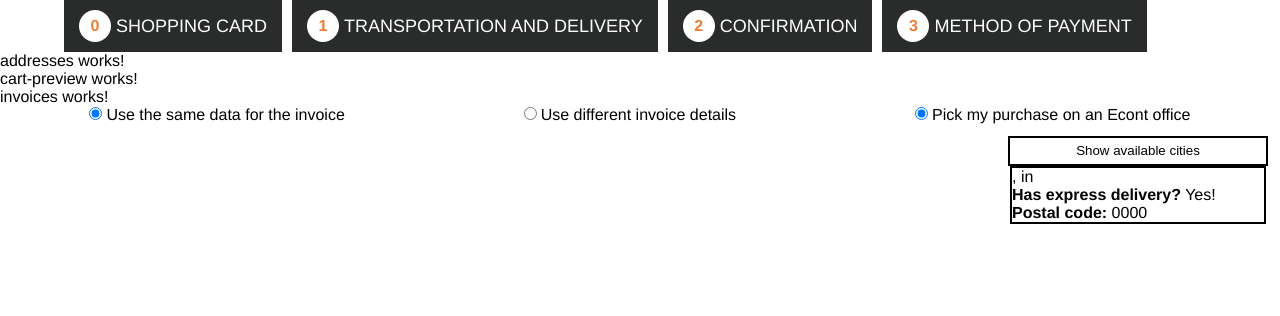
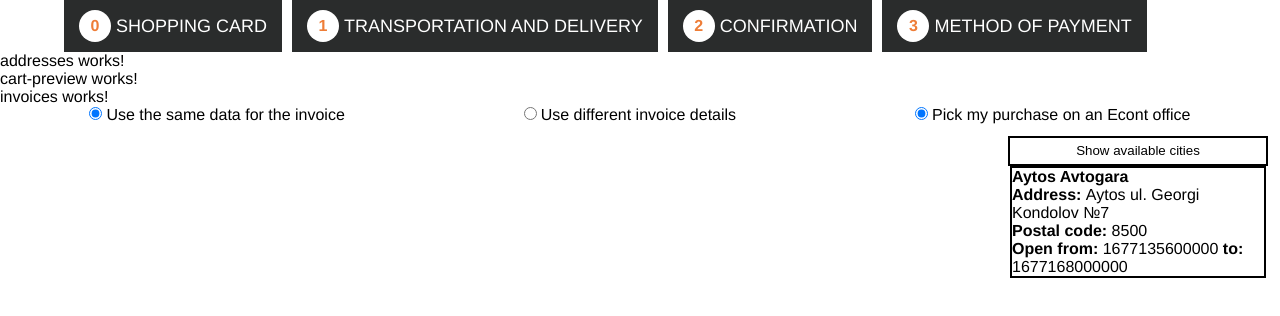
Before and after one commit to AlbertoDesastre/Econt-miniapp-Angular, an Angular app: page / in a window 1280 px wide. Both pictures are taken after a click on the button "Show available cities". Shown: the top 316 px of the page. Built offline with nearby package versions, Linux system fonts and the light colour scheme; no server answers.

Commit message:
Displaying offices on dropdown

```diff
--- a/src/app/components/dropdown-cities/dropdown.component.html
+++ b/src/app/components/dropdown-cities/dropdown.component.html
@@ -9,16 +9,16 @@
       Show available cities
     </button>
     <ul class="dropdown" [ngClass]="{ active: showDropdown }">
-      <li class="dropdown-li" *ngFor="let city of cities">
+      <li class="dropdown-li" *ngFor="let office of offices">
         <p>
-          <strong>{{ city.nameEn }}</strong
-          >, in {{ city.regionNameEn }}
+          <strong>{{ office.nameEn }}</strong>
         </p>
+        <p><strong>Address: </strong> {{ office.address.fullAddressEn }}</p>
+        <p><strong>Postal code:</strong> {{ office.address.city.postCode }}</p>
         <p>
-          <strong> Has express delivery?</strong>
-          {{ city.expressCityDeliveries ? "Yes!" : "No" }}
+          <strong>Open from: </strong> {{ office.normalBusinessHoursFrom }}
+          <strong> to: </strong> {{ office.normalBusinessHoursTo }}
         </p>
-        <p><strong> Postal code: </strong>{{ city.postCode }}</p>
       </li>
     </ul>
   </article>
--- a/src/app/components/dropdown-cities/dropdown.component.ts
+++ b/src/app/components/dropdown-cities/dropdown.component.ts
@@ -38,6 +38,7 @@ export class DropdownComponent implements OnInit {
       .getFrom({ countryCode: 'BGR', cityID: 2 })
       .subscribe((response) => {
         const { offices } = response;
+        this.offices = offices;
         console.log(offices);
       });
   }
```
